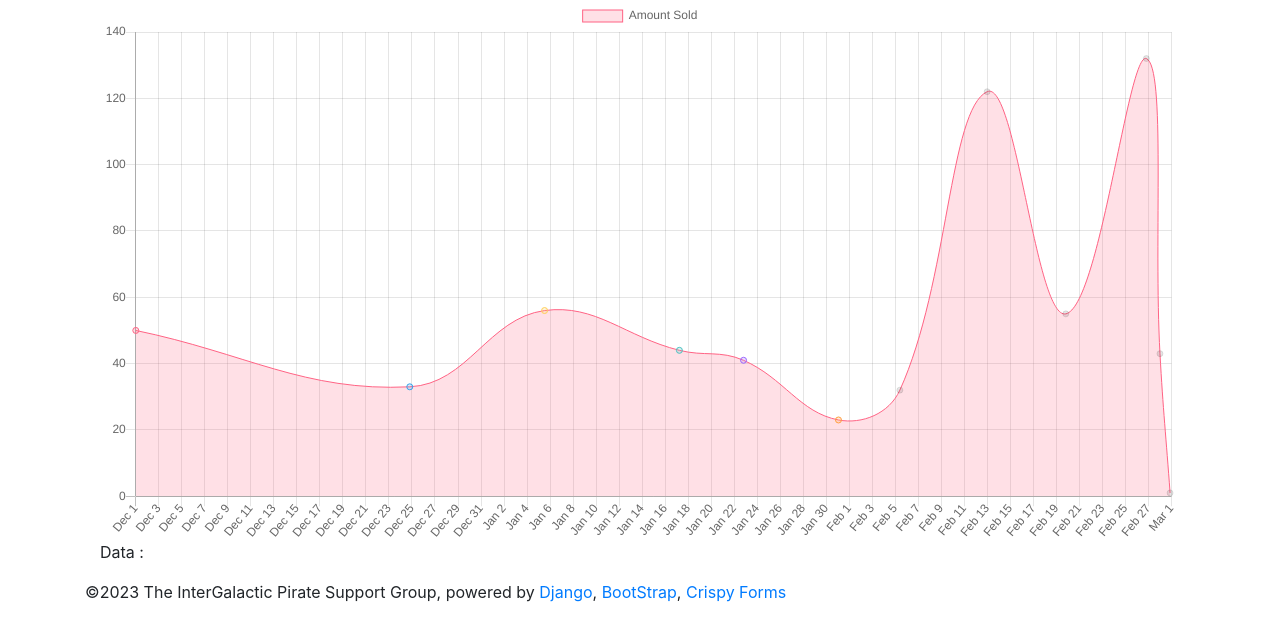
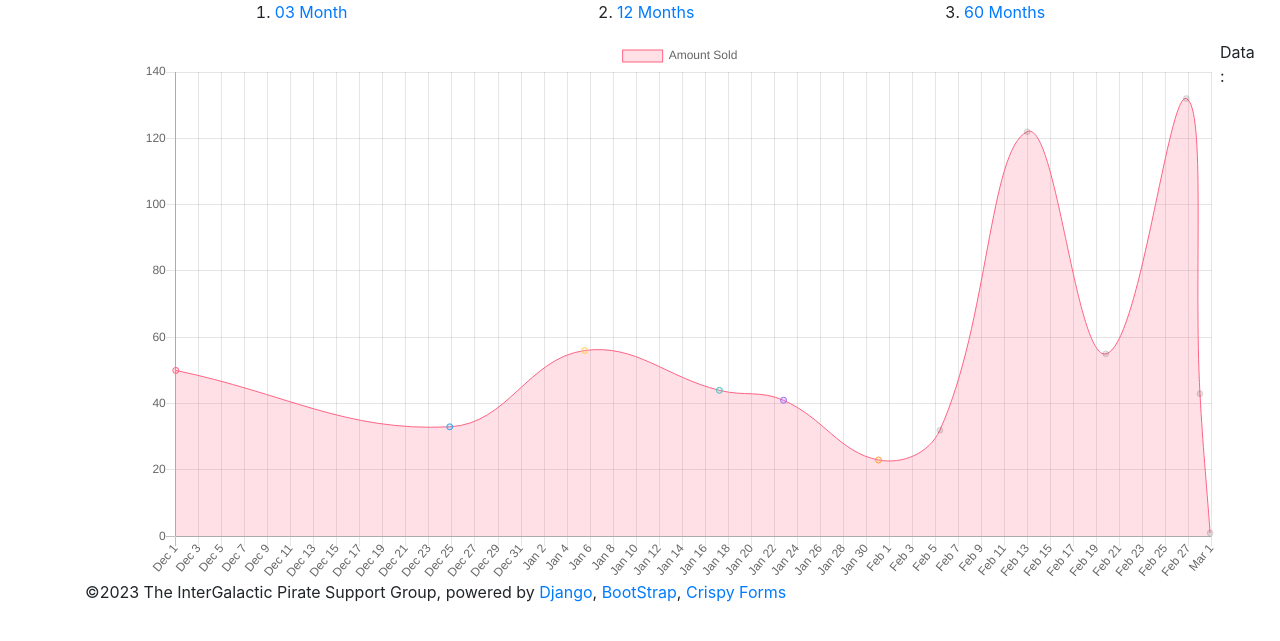
Before and after one commit to jwdiller/CSC289-Group2-Inventory, a Django app: page /query/month/02/id/1 in a window 1280 px wide. Shown: the part 56-697 px from the top of the page. Run offline with Django 4.2, Linux system fonts and the light colour scheme; data that the repository does not hold is empty.

Commit message:
Add files via upload

```diff
--- a/app/core/templates/chart.html
+++ b/app/core/templates/chart.html
@@ -7,9 +7,23 @@
   {% endif %}
 {% endblock %}
 {% block content %}
-<div>
-    <canvas id="myChart"></canvas>
-</div>
+
+<ol id="timeslice_nav" style="display: flex; flex-flow: row; justify-content: space-around;">
+	<li><a href={% url 'query' month=3 id=currentID %}>03 Month</a></li>
+  <li><a href={% url 'query' month=12 id=currentID %}>12 Months</a></li>
+  <li><a href={% url 'query' month=60 id=currentID %}>60 Months</a></li>
+</ol>
+
+<div style="
+  display: flex;
+  flex-flow: row;
+">
+<ol style="float : left; width : 20%;">
+  {% for product in products %}
+  <li><a href={% url 'query' month=currentMonth id=product.id %}>{{ product }}</a></li>
+  {% endfor %}
+</ol>
+<canvas id="myChart"></canvas>
 
 <p>Data :</p>
 <p>
@@ -19,6 +33,7 @@
     {% endfor %}
     </ol>
 </p>
+</div>
 
 <script src="https://cdnjs.cloudflare.com/ajax/libs/moment.js/2.29.1/moment.min.js"></script>
 <script src="https://cdn.jsdelivr.net/npm/chart.js@2.9.4/dist/Chart.min.js"></script>
```
